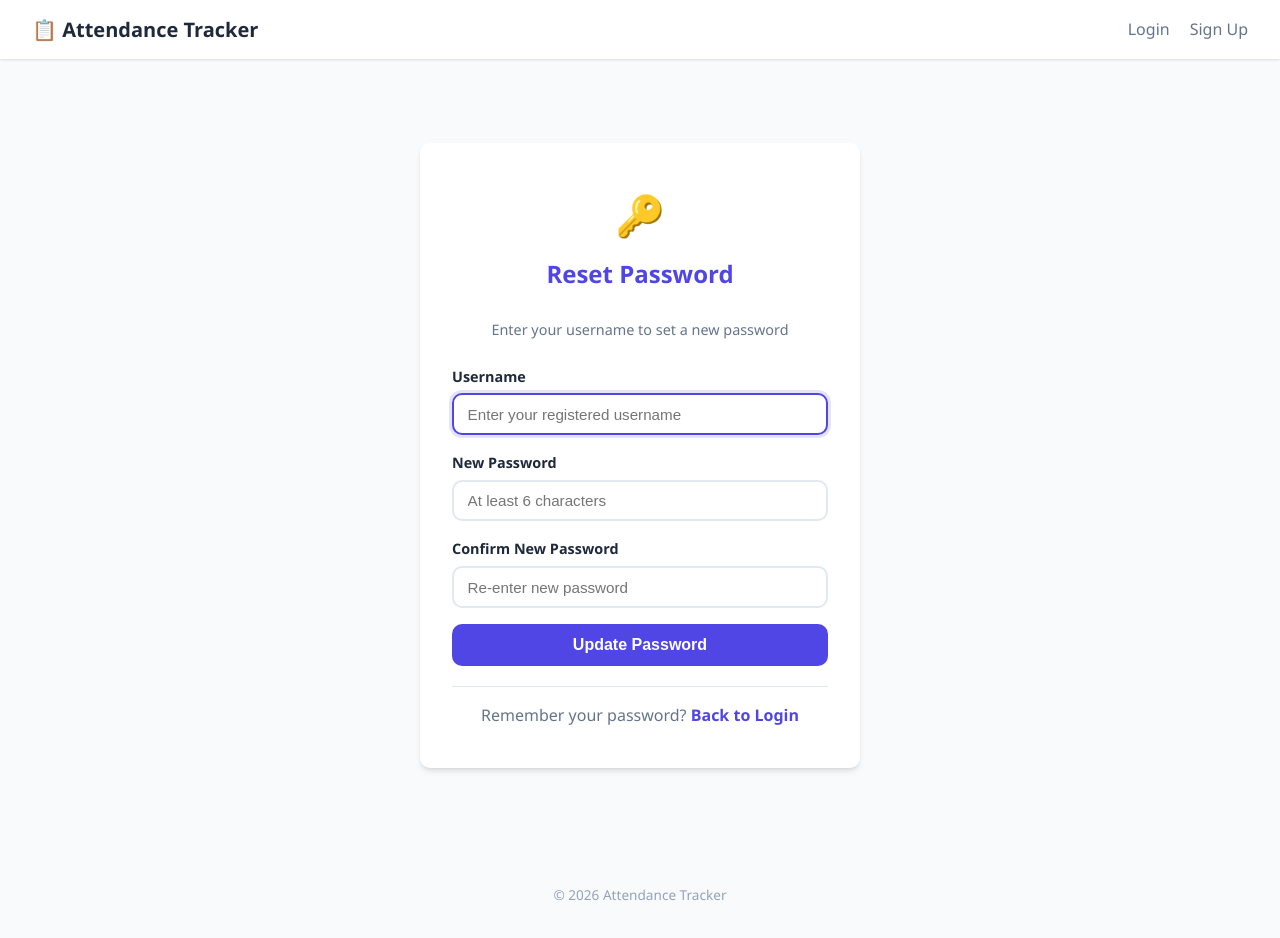
After one commit to gattujayakrishna48-arch/Attendance-tracker, a Flask app: template templates/reset_password.html in a window 1280 px wide. The commit adds this page. Run offline with Flask 3, Linux system fonts and the light colour scheme; the template is opened without the code that fills it, so the values that code supplies are empty; data comes from the database, SQL or seed files in the repository.

Commit message:
Add reset options: password reset, clear day attendance, and reset all attendance

```diff
--- a/app.py
+++ b/app.py
@@ -424,6 +424,71 @@ def logout():
     return redirect(url_for("login"))
 
 
+@app.route("/reset-password", methods=["GET", "POST"])
+def reset_password():
+    """Allow users to reset or change their password."""
+    if request.method == "POST":
+        username = request.form.get("username", "").strip()
+        new_password = request.form.get("new_password", "")
+        confirm_password = request.form.get("confirm_password", "")
+
+        if not username or not new_password:
+            flash("Username and new password are required.", "danger")
+            return render_template("reset_password.html")
+
+        if len(new_password) < 6:
+            flash("Password must be at least 6 characters long.", "danger")
+            return render_template("reset_password.html")
+
+        if new_password != confirm_password:
+            flash("Passwords do not match.", "danger")
+            return render_template("reset_password.html")
+
+        db = get_db()
+        user = db.execute(
+            "SELECT id, username FROM users WHERE LOWER(username) = LOWER(?)", (username,)
+        ).fetchone()
+
+        if not user:
+            flash(f"User '{username}' was not found. Please check spelling or create an account.", "danger")
+            return render_template("reset_password.html")
+
+        db.execute(
+            "UPDATE users SET password_hash = ? WHERE id = ?",
+            (generate_password_hash(new_password), user["id"]),
+        )
+        db.commit()
+        flash(f"Password reset successfully for {user['username']}! You can now log in.", "success")
+        return redirect(url_for("login"))
+
+    return render_template("reset_password.html")
+
+
+@app.route("/clear-day-attendance", methods=["POST"])
+@login_required
+def clear_day_attendance():
+    """Clear and unmark attendance for a specific date."""
+    db = get_db()
+    user_id = session["user_id"]
+    date_str = request.form.get("date", date.today().isoformat())
+    db.execute("DELETE FROM attendance WHERE user_id = ? AND date = ?", (user_id, date_str))
+    db.commit()
+    flash(f"Cleared marked attendance records for {date_str}!", "info")
+    return redirect(url_for("dashboard", date=date_str))
+
+
+@app.route("/reset-all-attendance", methods=["POST"])
+@login_required
+def reset_all_attendance():
+    """Reset all attendance history for the logged in user."""
+    db = get_db()
+    user_id = session["user_id"]
+    db.execute("DELETE FROM attendance WHERE user_id = ?", (user_id,))
+    db.commit()
+    flash("All attendance records have been reset! Your statistics are now fresh at 0%.", "info")
+    return redirect(url_for("dashboard"))
+
+
 # ---------------------------------------------------------------------------
 # Routes – Subjects
 # ---------------------------------------------------------------------------
--- a/templates/login.html
+++ b/templates/login.html
@@ -37,7 +37,10 @@
         </button>
     </form>
 
-    <div style="margin-top: 1.25rem; text-align: center; border-top: 1px solid #e2e8f0; padding-top: 1rem;">
+    <div style="margin-top: 1.25rem; text-align: center; border-top: 1px solid #e2e8f0; padding-top: 1rem; display: flex; flex-direction: column; gap: .5rem;">
+        <p class="auth-footer" style="margin: 0;">
+            <a href="{{ url_for('reset_password') }}" style="color: #64748b; font-size: .85rem;">🔑 Forgot / Reset Password?</a>
+        </p>
         <p class="auth-footer" style="margin: 0;">
             New student? <a href="{{ url_for('signup') }}" style="font-weight: 600;">Create an account</a>
         </p>
--- /dev/null
+++ b/templates/reset_password.html
@@ -0,0 +1,39 @@
+{% extends "base.html" %}
+{% block title %}Reset Password – Attendance Tracker{% endblock %}
+
+{% block content %}
+<div class="auth-card">
+    <div style="text-align: center; margin-bottom: 1.5rem;">
+        <span style="font-size: 2.5rem;">🔑</span>
+        <h2 style="margin-top: .5rem; color: var(--clr-primary);">Reset Password</h2>
+        <p class="text-muted" style="font-size: .9rem;">Enter your username to set a new password</p>
+    </div>
+
+    <form method="POST" action="{{ url_for('reset_password') }}">
+        <div class="form-group">
+            <label for="username">Username</label>
+            <input type="text" id="username" name="username" required autofocus
+                   placeholder="Enter your registered username" autocomplete="username">
+        </div>
+        <div class="form-group">
+            <label for="new_password">New Password</label>
+            <input type="password" id="new_password" name="new_password" required minlength="6"
+                   placeholder="At least 6 characters" autocomplete="new-password">
+        </div>
+        <div class="form-group">
+            <label for="confirm_password">Confirm New Password</label>
+            <input type="password" id="confirm_password" name="confirm_password" required minlength="6"
+                   placeholder="Re-enter new password" autocomplete="new-password">
+        </div>
+        <button type="submit" class="btn btn-primary btn-block" style="padding: .75rem; font-size: 1rem;">
+            Update Password
+        </button>
+    </form>
+
+    <div style="margin-top: 1.25rem; text-align: center; border-top: 1px solid #e2e8f0; padding-top: 1rem;">
+        <p class="auth-footer" style="margin: 0;">
+            Remember your password? <a href="{{ url_for('login') }}" style="font-weight: 600;">Back to Login</a>
+        </p>
+    </div>
+</div>
+{% endblock %}
```
Also changed, not shown: templates/dashboard.html (+36 -0 lines).
